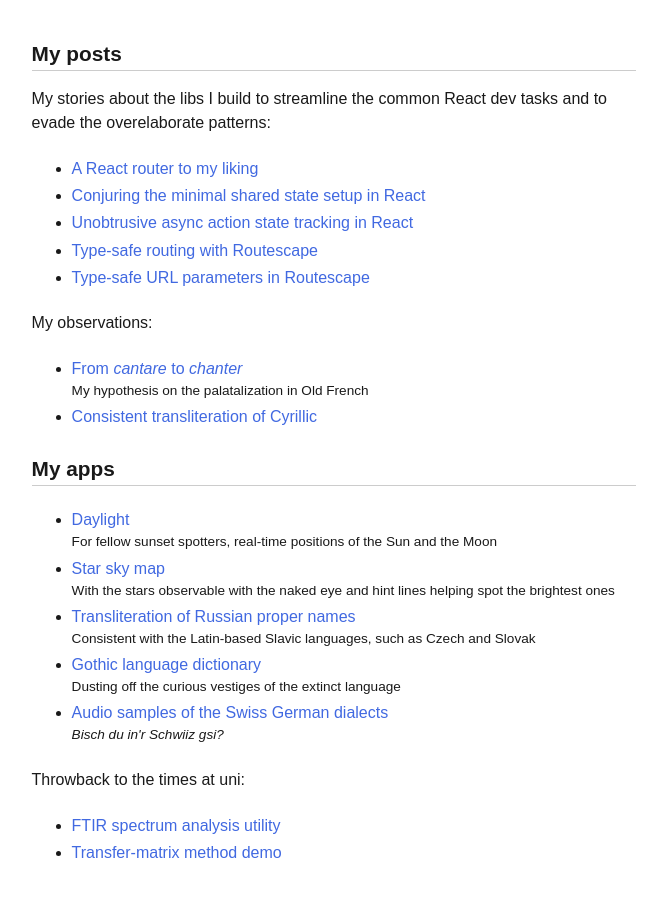
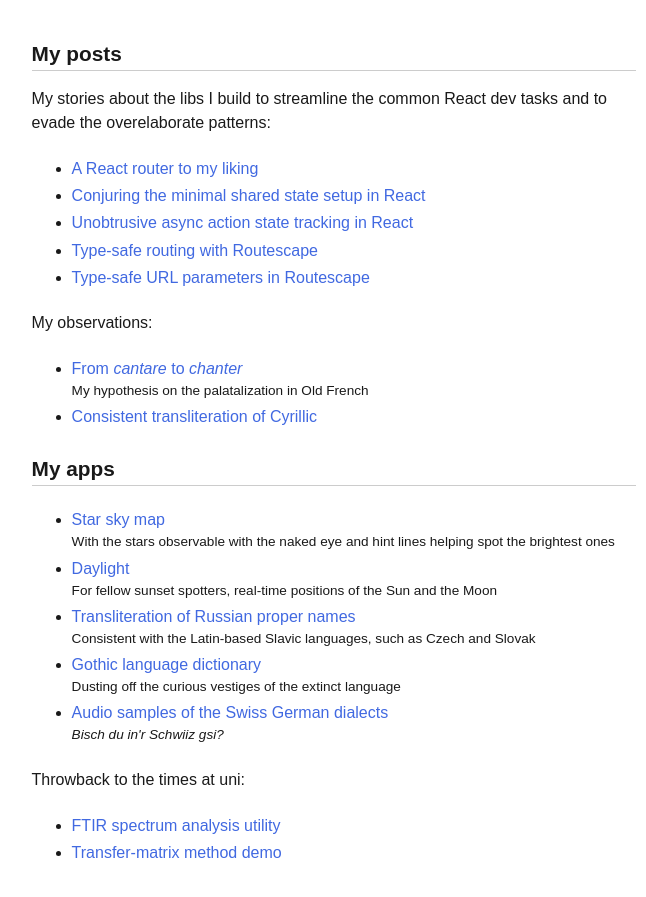
Before and after one commit to axtk/axtk.github.io, a Jekyll site: the page index.html, which Jekyll copies as it is, in a window 1280 px wide, cut to the strip 156-1090 px from the top of the page. Shown: the top 897 px of the strip, without its empty margins (306-952 px from the left). Built offline with Jekyll 4.4.1, drawn with Linux system fonts in a browser that asks for light colours.

Commit message:
update index

```diff
--- a/index.html
+++ b/index.html
@@ -43,10 +43,10 @@
 <section id="apps">
     <h2>My apps</h2>
     <ul>
+        <li><a href="x/stars">Star sky map</a><br>
+            <span class="description">With the stars observable with the naked eye and hint lines helping spot the brightest ones</span></li>
         <li><a href="x/daylight">Daylight</a><br>
             <span class="description">For fellow sunset spotters, real-time positions of the Sun and the Moon</span></li>
-        <li><a href="x/stars">Star sky map</a><br>
-            <span class="description">With the stars observable with the naked eye and hint lines helping spot the brightest ones</span></li>
         <li><a href="x/names">Transliteration of Russian proper names</a><br>
             <span class="description">Consistent with the Latin-based Slavic languages, such as Czech and Slovak</span></li>
         <li><a href="x/gothic">Gothic language dictionary</a><br>
```
